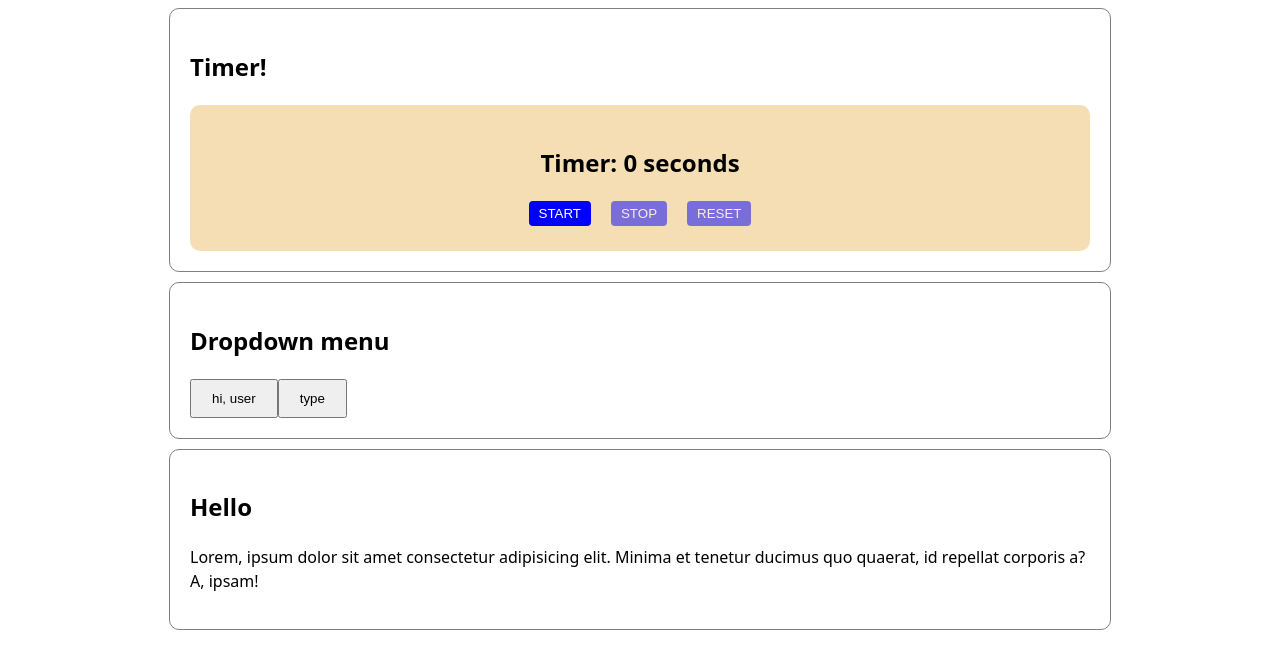
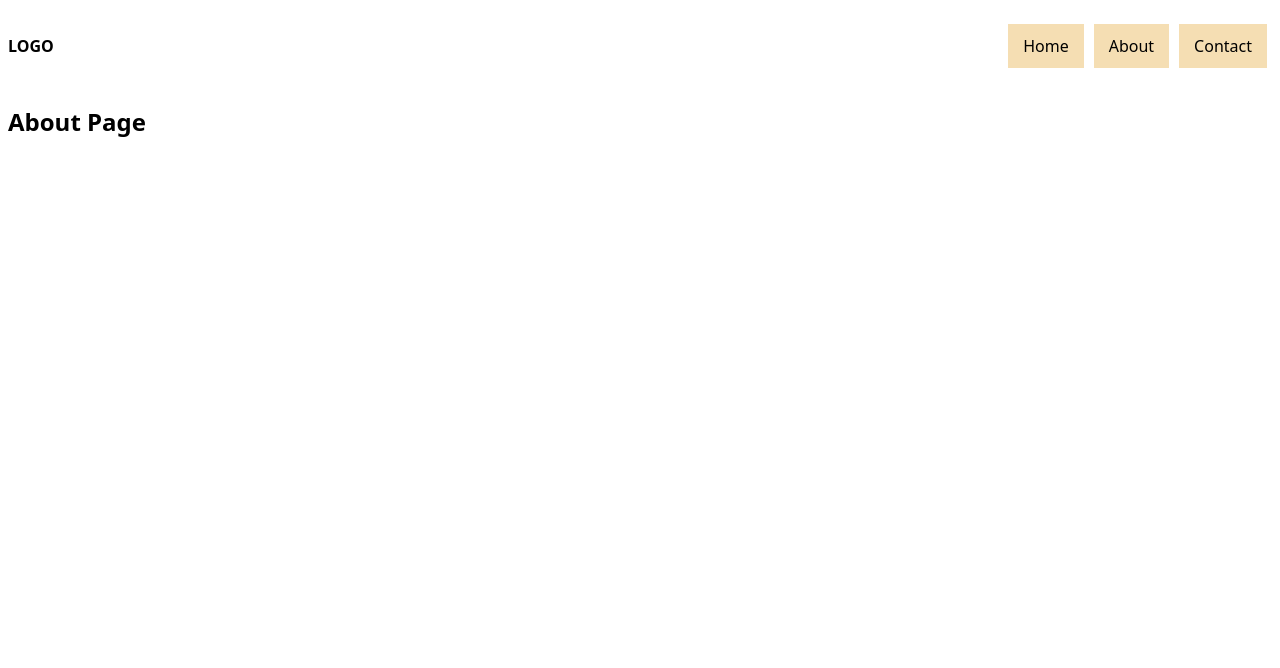
Before and after one commit to MakarKolesnyk/react, a React (Vite) app: page /about in a window 1280 px wide. Shown: the top 668 px of the page. Built offline with nearby package versions, Linux system fonts and the light colour scheme.

Commit message:
Add Pages

```diff
--- a/package.json
+++ b/package.json
@@ -14,7 +14,8 @@
     "@mdi/react": "^1.6.1",
     "mdi-react": "^9.4.0",
     "react": "^19.2.0",
-    "react-dom": "^19.2.0"
+    "react-dom": "^19.2.0",
+    "react-router-dom": "^7.13.1"
   },
   "devDependencies": {
     "@eslint/js": "^9.39.1",
--- a/src/App.jsx
+++ b/src/App.jsx
@@ -1,42 +1,23 @@
-import Wrapper from "./components/Wrapper/Wrapper";
-import Timer from "./components/Timer/Timer";
-import DropDownMenu from "./components/DropDownMenu/DropDownMenu";
-import ToolTip from "./components/ToolTip/ToolTip";
+import { BrowserRouter, Route, Routes } from "react-router-dom";
+import HomePage from "./pages/HomePage";
+import AboutPage from "./pages/AboutPage";
+import ContactPage from "./pages/ContactPage";
+import NotFoundPage from "./pages/NotFound/NotFoundPage";
+import Header from "./components/Header/Header";
 
 function App() {
   return (
-    <>
-      <Wrapper>
-        <ToolTip textToolTip="Click START for start timer">
-          <h2>Timer!</h2>
-        </ToolTip>
+    <BrowserRouter>
+      <Header />
+      <Routes>
+        <Route path="/" element={<HomePage />} />
+        <Route path="/about" element={<AboutPage />} />
+        <Route path="/contact" element={<ContactPage />} />
 
-        <Timer />
-      </Wrapper>
-      <Wrapper>
-        <ToolTip textToolTip="click button and select">
-          <h2>Dropdown menu</h2>
-        </ToolTip>
-
-        <DropDownMenu text="hi, user" widthList={200}>
-          <p>Lorem, ipsum dolor.</p>
-          <p>Ducimus, sed ab.</p>
-          <p>Itaque, sapiente facilis?</p>
-        </DropDownMenu>
-        <DropDownMenu text="type" widthList={200}>
-          <p>Lorem, ipsum dolor.</p>
-          <p>Ducimus, sed ab.</p>
-          <p>Itaque, sapiente facilis?</p>
-        </DropDownMenu>
-      </Wrapper>
-      <Wrapper>
-        <h2>Hello</h2>
-        <p>
-          Lorem, ipsum dolor sit amet consectetur adipisicing elit. Minima et
-          tenetur ducimus quo quaerat, id repellat corporis a? A, ipsam!
-        </p>
-      </Wrapper>
-    </>
+        {/* Not Founs always last */}
+        <Route path="*" element={<NotFoundPage />} />
+      </Routes>
+    </BrowserRouter>
   );
 }
 
--- a/src/common/styles/_colors.scss
+++ b/src/common/styles/_colors.scss
@@ -1,3 +1,4 @@
 $colorBG: wheat;
+$colorBGHover: rgb(186, 168, 135);
 $colorBgSecondary: blue;
 $colorTextSecondary: white;
--- /dev/null
+++ b/src/components/Header/Header.jsx
@@ -0,0 +1,14 @@
+import { Link } from "react-router-dom";
+import Menu from "../Menu/Menu";
+import styles from './Header.module.scss';
+
+const Header = () => {
+  return (
+    <header className={styles.header}>
+      <Link to="/" className={styles.logo}>logo</Link>
+      <Menu />
+    </header>
+  );
+};
+
+export default Header;
--- /dev/null
+++ b/src/components/Header/Header.module.scss
@@ -0,0 +1,11 @@
+.header {
+  display: flex;
+  justify-content: space-between;
+  align-items: center;
+}
+.logo {
+  text-decoration: none;
+  text-transform: uppercase;
+  font-weight: 900;
+  color: inherit;
+}
--- /dev/null
+++ b/src/components/Menu/Menu.jsx
@@ -0,0 +1,22 @@
+import { NavLink } from "react-router-dom";
+import styles from "./Menu.module.scss";
+
+const Menu = () => {
+  return (
+    <nav className={styles.menu}>
+      <ul>
+        <li>
+          <NavLink to="/">Home</NavLink>
+        </li>
+        <li>
+          <NavLink to="/about">About</NavLink>
+        </li>
+        <li>
+          <NavLink to="/contact">Contact</NavLink>
+        </li>
+      </ul>
+    </nav>
+  );
+};
+
+export default Menu;
--- /dev/null
+++ b/src/components/Menu/Menu.module.scss
@@ -0,0 +1,21 @@
+@use "/src/common/styles/colors" as *;
+
+.menu {
+  ul {
+    list-style: none;
+    li {
+      display: inline-block;
+    }
+    a {
+      display: block;
+      padding: 10px 15px;
+      margin: 0 5px;
+      background-color: $colorBG;
+      text-decoration: none;
+      color: inherit;
+      &:hover {
+        background-color: $colorBGHover;
+      }
+    }
+  }
+}
--- /dev/null
+++ b/src/pages/AboutPage.jsx
@@ -0,0 +1,11 @@
+
+
+const AboutPage = () => {
+    return (
+        <section>
+            <h1>About Page</h1>
+        </section>
+    );
+}
+
+export default AboutPage;
--- /dev/null
+++ b/src/pages/ContactPage.jsx
@@ -0,0 +1,11 @@
+
+
+const ContactPage = () => {
+    return (
+        <section>
+            <h1>Contact Page</h1>
+        </section>
+    );
+}
+
+export default ContactPage;
--- /dev/null
+++ b/src/pages/HomePage.jsx
@@ -0,0 +1,11 @@
+
+
+const HomePage = () => {
+    return (
+        <section>
+            <h1>Home Page</h1>
+        </section>
+    );
+}
+
+export default HomePage;
--- /dev/null
+++ b/src/pages/NotFound/NotFoundPage.jsx
@@ -0,0 +1,21 @@
+import { useEffect } from "react";
+import { useNavigate } from "react-router-dom";
+
+const NotFoundPage = () => {
+  const navigate = useNavigate();
+  useEffect(() => {
+    const idTimeOut = setTimeout(() => {
+      navigate("/", { replace: true });
+    }, 3000);
+    return () => {
+      clearTimeout(idTimeOut);
+    };
+  }, [navigate]);
+  return (
+    <section>
+      <h1>Not Found</h1>
+    </section>
+  );
+};
+
+export default NotFoundPage;
```
Also changed, not shown: 1 other file (tests, documents, lock files or other folders).
